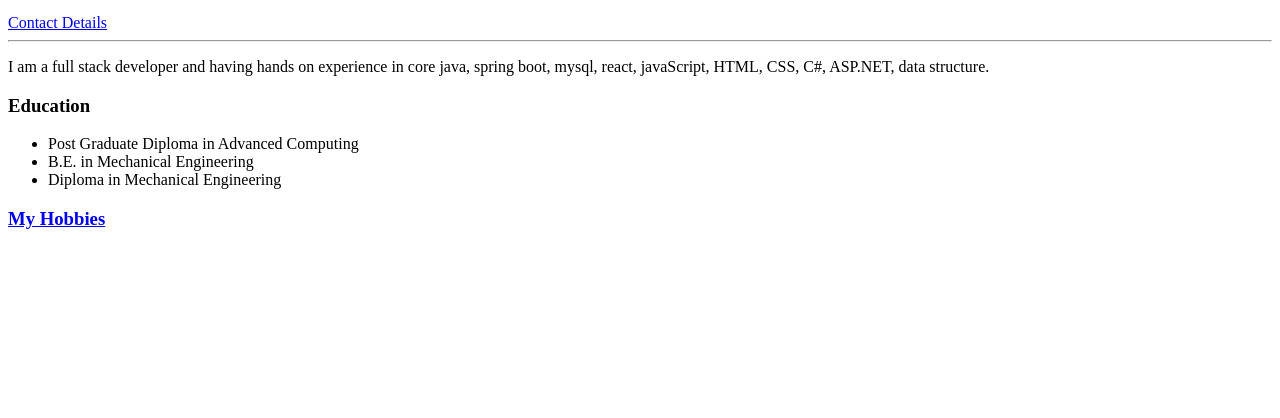
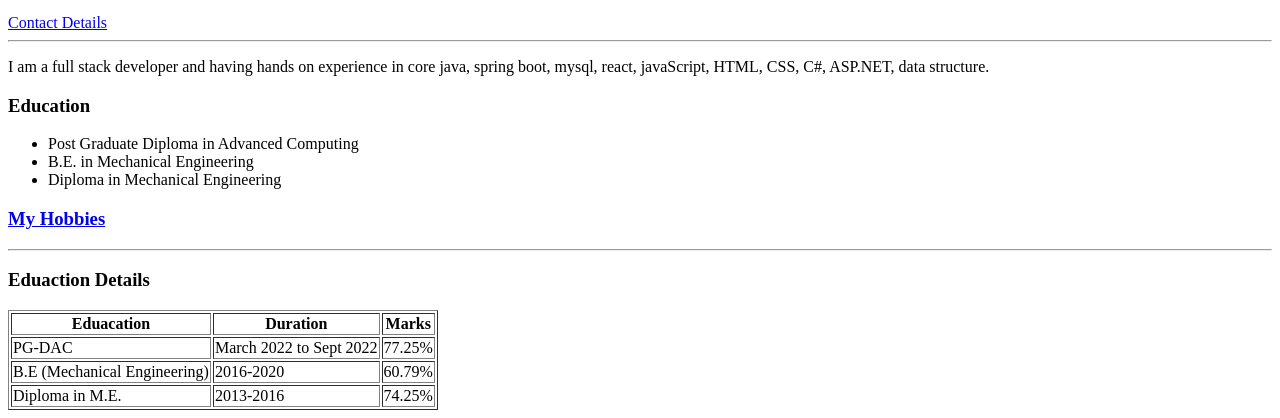
Before and after one commit to prashantjadhav06/web-development, a plain HTML site: page html/index.html in a window 1280 px wide. Shown: the part 489-907 px from the top of the page. Before the commit the page ends 800 px from the top, so only its background shows below. Drawn offline with Linux system fonts and the light colour scheme.

Commit message:
first table

```diff
--- a/html/index.html
+++ b/html/index.html
@@ -26,6 +26,37 @@
         <li>Diploma in Mechanical Engineering</li>
     </ul>
     <a href="hobbies.html"><h3>My Hobbies</h3></a>
+    <hr>
+    <h3>Eduaction Details</h3>
+    <table border="1">
+        <thead>
+            <tr>
+                <th>Eduacation</th>
+                <th>Duration</th>
+                <th>Marks</th>
+            </tr>
+        </thead>
+        <tbody>
+            <tr>
+                <td>PG-DAC</td>
+                <td>March 2022 to Sept 2022</td>
+                <td>77.25%</td>
+            </tr>
+            <tr>
+                <td>B.E (Mechanical Engineering)</td>
+                <td>2016-2020</td>
+                <td>60.79%</td>
+            </tr>
+            <tr>
+                <td>Diploma in M.E.</td>
+                <td>2013-2016</td>
+                <td>74.25%</td>
+            </tr>
+        </tbody>
+        <tfoot>
+
+        </tfoot>
+    </table>
 
 </body>
 </html>
```
